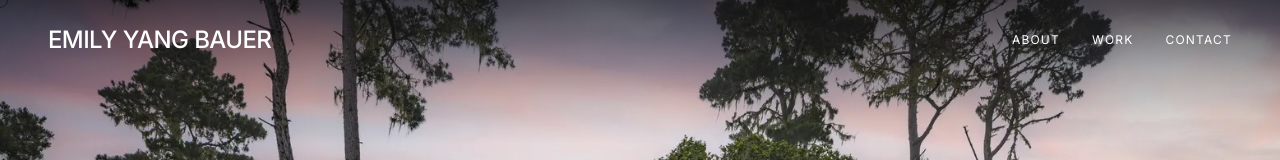
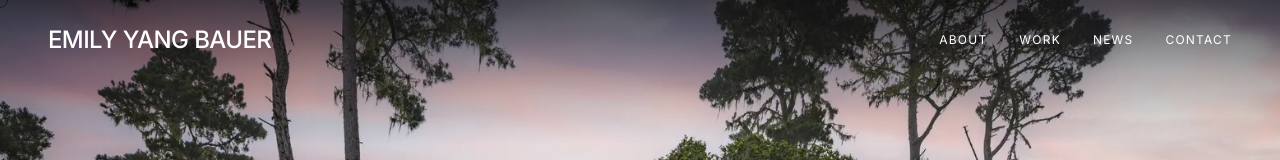
Before and after one commit to lancebauer722/eyb, a React (Vite) app: page / in a window 1280 px wide. Shown: the top 160 px of the page. Built offline with nearby package versions, Linux system fonts and the light colour scheme.

Commit message:
Update App.tsx

```diff
--- a/src/App.tsx
+++ b/src/App.tsx
@@ -466,7 +466,8 @@ export default function App() {
   >
     Emily Yang Bauer
   </a>
-        <nav className="hidden md:flex items-center gap-8 font-sans text-xs tracking-widest uppercase">
+
+  <nav className="hidden md:flex items-center gap-5 lg:gap-8 font-sans text-xs tracking-widest uppercase">
     <Magnetic>
       <a
         href="#about"
@@ -478,6 +479,7 @@ export default function App() {
         About
       </a>
     </Magnetic>
+
     <Magnetic>
       <a
         href="#work"
@@ -489,6 +491,19 @@ export default function App() {
         Work
       </a>
     </Magnetic>
+
+    <Magnetic>
+      <a
+        href="#news"
+        onClick={(e) => scrollToSection(e, '#news')}
+        className={`whitespace-nowrap shrink-0 transition-opacity duration-200 ${
+          isPastHero ? 'hover:text-[#888888]' : 'hover:opacity-75'
+        }`}
+      >
+        News
+      </a>
+    </Magnetic>
+
     <Magnetic>
       <a
         href="#contact"
@@ -501,9 +516,14 @@ export default function App() {
       </a>
     </Magnetic>
   </nav>
+
   <button
     type="button"
-          aria-label={mobileMenuOpen ? 'Close navigation menu' : 'Open navigation menu'}
+    aria-label={
+      mobileMenuOpen
+        ? 'Close navigation menu'
+        : 'Open navigation menu'
+    }
     aria-expanded={mobileMenuOpen}
     onClick={() => setMobileMenuOpen((prev) => !prev)}
     className="md:hidden p-2 -mr-2 transition-opacity hover:opacity-75"
```
Lines whose indentation alone changed are shown as unchanged.
